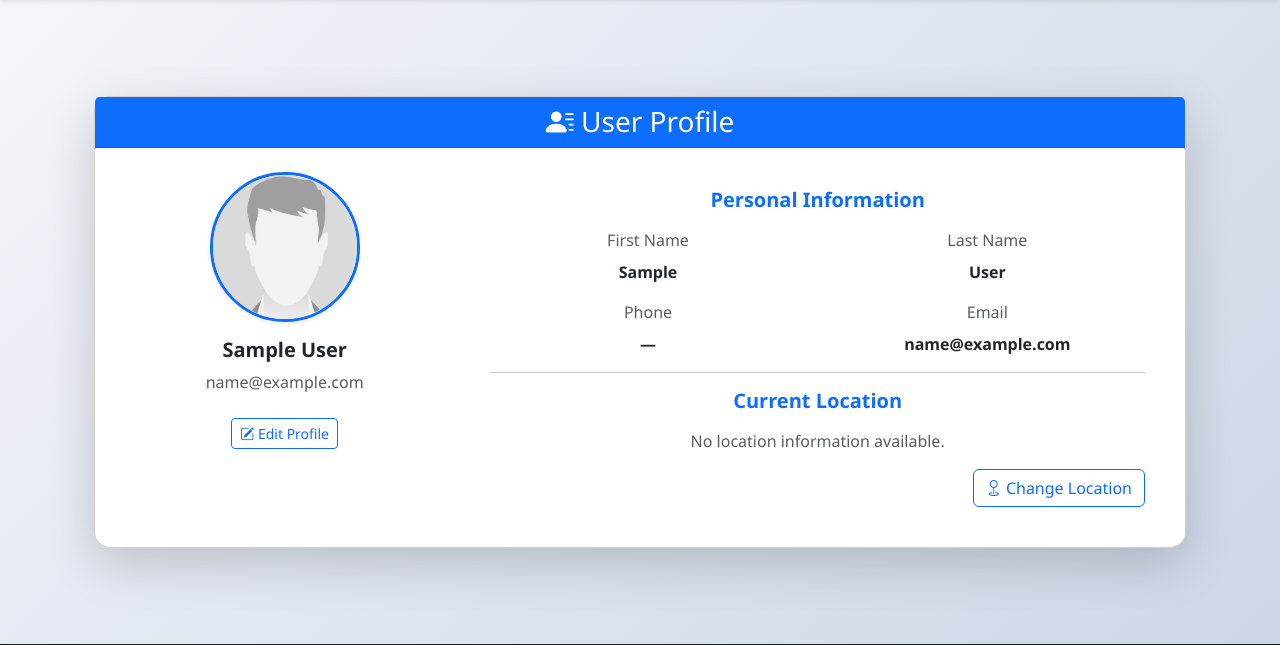
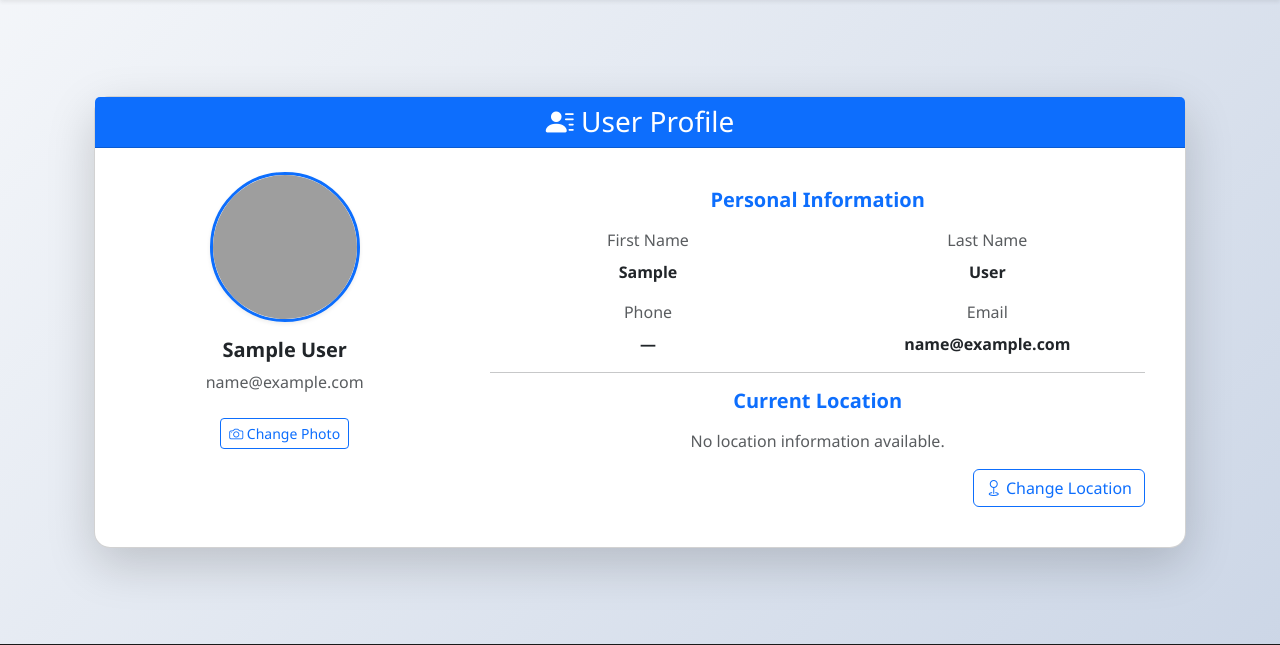
Before and after one commit to myy475855-code/MY-shop, a Flask app: page /profile in a window 1280 px wide. Shown: the part 85-730 px from the top of the page. Run offline with Flask 3, Linux system fonts and the light colour scheme; the visitor is signed in with stand-in values (Sample User, id 1); some libraries are stand-ins or nearby versions; grey boxes are pictures that could not be loaded.

Commit message:
Add files via upload

````diff
--- a/app/models.py
+++ b/app/models.py
@@ -18,7 +18,7 @@ class User(db.Model, UserMixin):
     address = db.Column(db.Text)
     zip_code = db.Column(db.String(20))
     created_at = db.Column(db.DateTime, default=datetime.utcnow)
-
+    photo = db.Column(db.String(255), nullable=True)
     orders = db.relationship("Order", backref="user", lazy=True)
     cart_items = db.relationship("Cart", backref="user", lazy=True)
     comments = db.relationship("Comment", backref="user", lazy=True)
--- a/app/routes.py
+++ b/app/routes.py
@@ -182,6 +182,19 @@ def register_routes(app):
             flash("Product uploaded successfully!", "success")
             return redirect(url_for("upload_product"))
         return render_template("upload.html")
+    @app.route('/change-photo', methods=['POST'])
+    @login_required
+    def change_photo():
+        photo = request.files.get('photo')
+
+        if photo:
+            filename = secure_filename(photo.filename)
+            photo.save(os.path.join(app.config['UPLOAD_FOLDER'], filename))
+            current_user.photo = filename
+            db.session.commit()
+
+        return redirect(url_for('profile'))
+
 
     # -------- Products Listing --------
     @app.route("/products")
@@ -259,6 +272,21 @@ def register_routes(app):
         db.session.commit()
         flash("Product added to cart!", "success")
         return redirect(request.referrer or url_for("cart"))
+
+    @app.route("/cart/update", methods=["POST"])
+    @login_required
+    def cart_update():
+        for key, value in request.form.items():
+            if key.startswith("qty_"):
+                product_id = int(key.replace("qty_", ""))
+                qty = int(value)
+
+                item = Cart.query.filter_by(user_id=current_user.id, product_id=product_id).first()
+                if item:
+                    item.quantity = qty
+        db.session.commit()
+        flash("Cart updated!", "success")
+        return redirect(url_for("cart"))
 
     @app.route("/cart")
     @login_required
@@ -432,7 +460,7 @@ def register_routes(app):
     @login_required
     def order_confirmation(order_id):
         order = Order.query.get_or_404(order_id)
-        return render_template("order.html", order=order)
+        return render_template("orders.html", order=order)
 
     @app.route("/orders")
     @login_required
--- a/app/templates/profile.html
+++ b/app/templates/profile.html
@@ -11,21 +13,76 @@
 
     <div class="card-body p-4">
       <div class="row g-4">
-        <!-- Profile Photo -->
+
+        <!-- ================= PROFILE PHOTO ================= -->
         <div class="col-lg-4 text-center">
-          <img src="{{ url_for("static" ,filename="img/pro.jpg") }}" alt="User Photo" class="rounded-circle mb-3 border border-3 border-primary shadow-sm profile-img-hover" width="150" height="150">
+
+          <!-- User Photo -->
+          <img
+            src="{{ url_for('static', filename='uploads/' ~ (user.photo if user.photo else 'pro.jpg')) }}"
+            alt="User Photo"
+            class="rounded-circle mb-3 border border-3 border-primary shadow-sm profile-img-hover"
+            width="150"
+            height="150"
+          >
+
           <h5 class="fw-bold">{{ user.first_name }} {{ user.last_name }}</h5>
           <p class="text-muted">{{ user.email }}</p>
 
-          <a href="{{ url_for('profile') }}" class="btn btn-outline-primary btn-sm btn-hover-scale mt-2">
-            <i class="bi bi-pencil-square"></i> Edit Profile
-          </a>
+          <!-- Change Photo Button -->
+          <button
+            class="btn btn-outline-primary btn-sm btn-hover-scale mt-2"
+            data-bs-toggle="collapse"
+            data-bs-target="#changePhoto"
+          >
+            <i class="bi bi-camera"></i> Change Photo
+          </button>
+
+          <!-- Change Photo Form -->
+          <div class="collapse mt-3" id="changePhoto">
+            <div class="card card-body border-primary shadow-sm rounded-3">
+
+              <h6 class="fw-bold text-primary mb-3">
+                <i class="bi bi-image"></i> Update Profile Photo
+              </h6>
+
+              <form
+                method="POST"
+                action="{{ url_for('change_photo') }}"
+                enctype="multipart/form-data"
+              >
+                <input
+                  type="file"
+                  name="photo"
+                  class="form-control mb-3"
+                  accept="image/*"
+                  required
+                >
+
+                <div class="d-flex justify-content-end gap-2">
+                  <button type="submit" class="btn btn-success btn-sm btn-hover-scale">
+                    <i class="bi bi-check-circle"></i> Save
+                  </button>
+                  <button
+                    type="button"
+                    class="btn btn-outline-secondary btn-sm btn-hover-scale"
+                    data-bs-toggle="collapse"
+                    data-bs-target="#changePhoto"
+                  >
+                    Cancel
+                  </button>
+                </div>
+              </form>
+
+            </div>
+          </div>
         </div>
 
-        <!-- Profile Details -->
+        <!-- ================= PROFILE DETAILS ================= -->
         <div class="col-lg-8">
           <div class="card border-0">
             <div class="card-body">
+
               <h5 class="fw-bold text-primary mb-3">Personal Information</h5>
 
               <div class="row mb-3">
@@ -148,14 +224,13 @@
   box-shadow: 0 5px 15px rgba(0,0,0,0.15);
 }
 
-  /* === INPUT HOVER === */
 .form-control-hover:focus {
   border-color: #2575fc;
   box-shadow: 0 0 5px rgba(37,117,252,0.3);
 }
 </style>
 
-<!-- Animate.css -->
-<link rel="stylesheet" href="https://cdnjs.cloudflare.com/ajax/libs/animate.css/4.1.1/animate.min.css"/>
+<link rel="stylesheet"
+      href="https://cdnjs.cloudflare.com/ajax/libs/animate.css/4.1.1/animate.min.css"/>
 
 {% endblock %}
--- a/app/templates/register.html
+++ b/app/templates/register.html
@@ -6,7 +6,6 @@
     <div class="col-lg-8 col-md-10">
       <div class="card shadow-lg border-0 rounded-4">
 
-```
     <div class="card-header bg-primary text-white text-center py-3 animate__animated animate__fadeInDown">
       <h3 class="mb-0"><i class="bi bi-person-plus-fill"></i> Create Your Account</h3>
     </div>
@@ -81,7 +80,7 @@
 
           <div class="col-md-6">
             <label class="form-label">ZIP Code</label>
-            <input type="text" class="form-control form-control-hover" name="zip" pattern="^\\d{5}$" required>
+            <input type="text" class="form-control form-control-hover" name="zip"  required>
           </div>
 
           <div class="col-12 mt-3">
@@ -102,7 +101,7 @@
     </div>
   </div>
 </div>
-```
+
 
   </div>
 </div>
````
Also changed, not shown: other parts of app/templates/profile.html (+42 -21 lines), app/templates/confirm_order.html (+59 -1 lines). Lines whose indentation alone changed are shown as unchanged.
